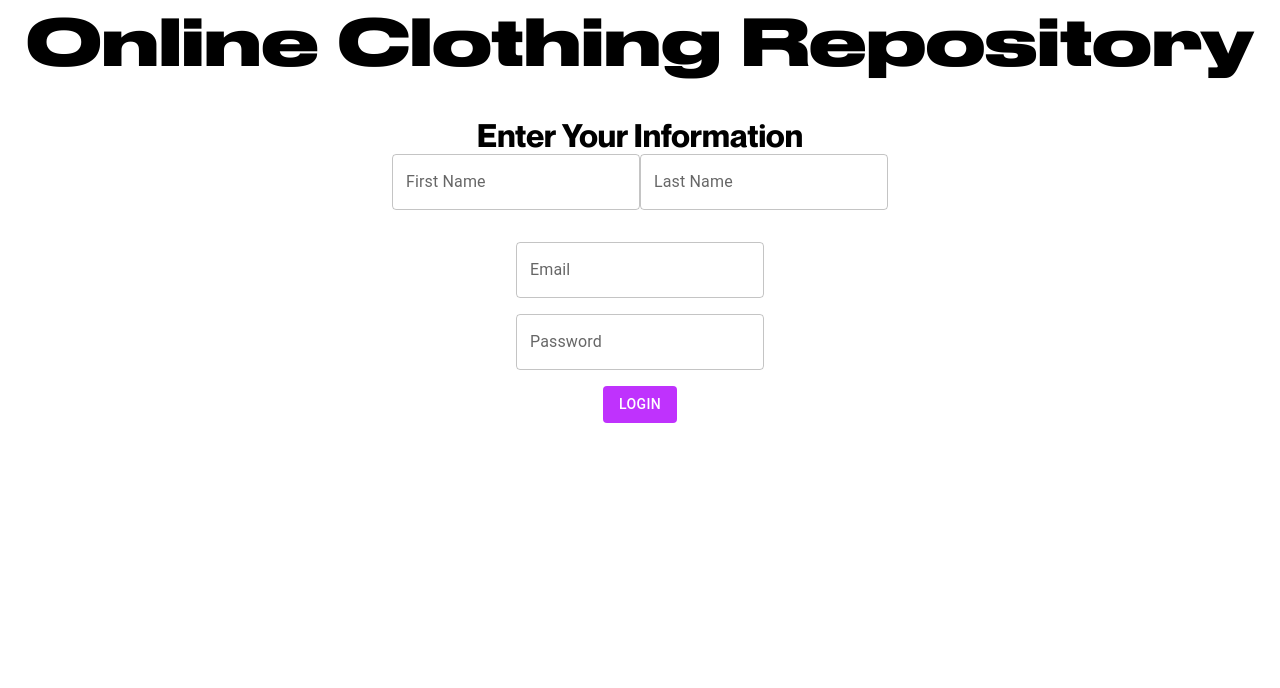
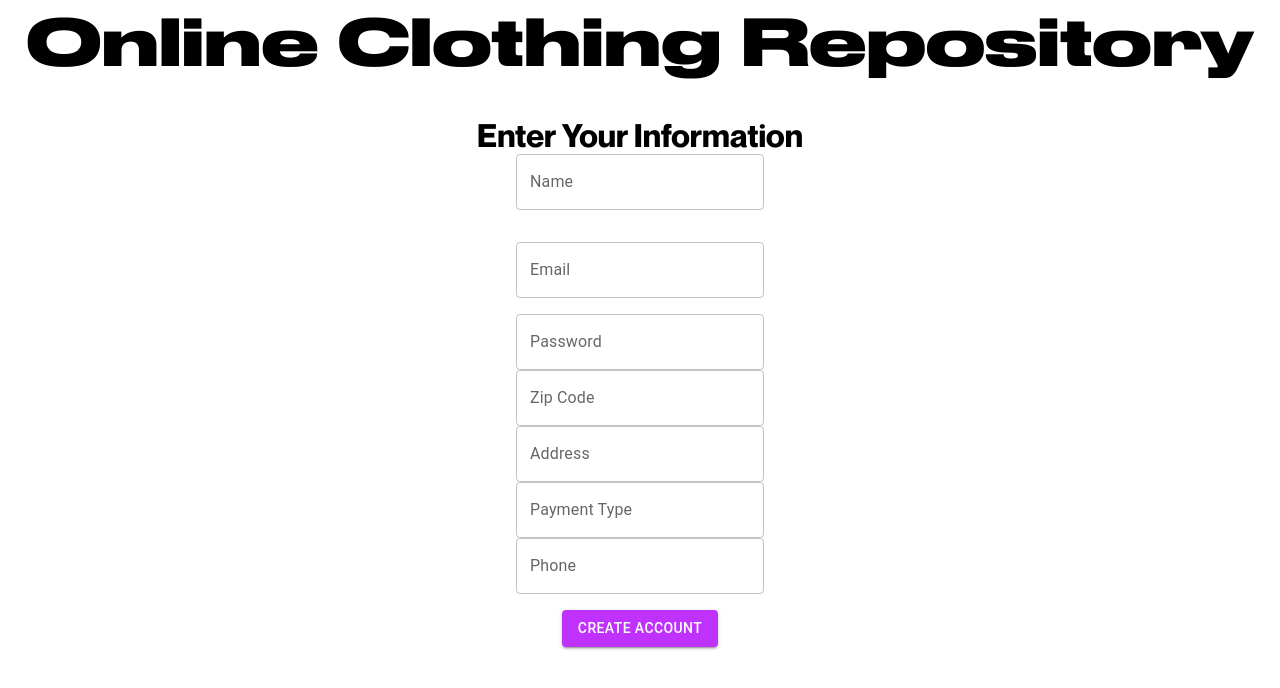
Before and after one commit to arturovilla/CSCE_310_OCR_client, a React (Create React App) app: page /signup in a window 1280 px wide. Shown: the top 688 px of the page. Built offline with nearby package versions, Linux system fonts and the light colour scheme.

Commit message:
Adding signup form code

```diff
--- a/src/pages/Signup.js
+++ b/src/pages/Signup.js
@@ -1,20 +1,59 @@
-import React from "react";
+import React, {useState} from "react";
 import "../css/Signup.css";
 import TextField from "@mui/material/TextField";
 import Button from "@mui/material/Button";
-import { Link } from "react-router-dom";
+import { Link, useNavigate} from "react-router-dom";
+import axios from "axios";
 //
 function Signup() {
+	const navigate = useNavigate();
+	const [email, setEmail] = useState('');
+    const [password, setPassword] = useState('');
+	const [name, setName] = useState('');
+	const [zip_code, setZipCode] = useState('');
+    const [payment_type, setPaymentType] = useState('');
+	const [address, setAddress] = useState('');
+	const [phone, setPhone] = useState('');
+
+
+	const handleSubmit = async (e) => {
+		e.preventDefault();
+		var data = JSON.stringify({"email": email,
+		"password": password,
+		"address": address,
+		"name": name,
+		"zip_code": zip_code,
+		"payment_type": payment_type,
+		"phone": phone
+		})
+		const res = await axios.post(
+		  `http://localhost:3001/customer`,
+		  data
+		);
+		if (res.data.name === "error") alert("Error when creating Customer"+ ":" + res.data.detail);
+		else {
+		  alert("A new Customer has been created");
+		  navigate('/home');
+		}
+
+	  };
+
 	return (
 		<div>
 			<div className="Signup__Header">Online Clothing Repository</div>
 			<div className="Signup__SubHeader">Enter Your Information</div>
+			<form onSubmit={handleSubmit}>
 			<div className="Signup__Namefield">
-				<TextField id="outlined-basic" label="First Name" variant="outlined" />
-				<TextField id="outlined-basic" label="Last Name" variant="outlined" />
+				<TextField id="outlined-basic" label="Name" variant="outlined"
+					value={name}
+					onInput={ e=>setName(e.target.value)}
+				/>
 			</div>
 			<div className="Signup__Emailfield">
-				<TextField id="outlined-basic" label="Email" variant="outlined" />
+				<TextField id="outlined-basic" label="Email" variant="outlined"
+					value={email}
+					onInput={ e=>setEmail(e.target.value)}
+				/>
 			</div>
 			<div className="Signup__Passwordfield">
 				<TextField
@@ -22,18 +61,55 @@ function Signup() {
 					label="Password"
 					variant="outlined"
 					type="password"
+					value={password}
+					onInput={ e=>setPassword(e.target.value)}
+				/>
+			</div>
+			<div className="Signup__Zipcode">
+				<TextField
+					id="outlined-basic"
+					label="Zip Code"
+					variant="outlined"
+					value={zip_code}
+					onInput={ e=>setZipCode(e.target.value)}
+				/>
+			</div>
+			<div className="Signup__Address">
+				<TextField
+					id="outlined-basic"
+					label="Address"
+					variant="outlined"
+					value={address}
+					onInput={ e=>setAddress(e.target.value)}
+				/>
+			</div>
+			<div className="Signup__PaymentType">
+				<TextField
+					id="outlined-basic"
+					label="Payment Type"
+					variant="outlined"
+					value={payment_type}
+					onInput={ e=>setPaymentType(e.target.value)}
+				/>
+			</div>
+			<div className="Signup__Phone">
+				<TextField
+					id="outlined-basic"
+					label="Phone"
+					variant="outlined"
+					value={phone}
+					onInput={ e=>setPhone(e.target.value)}
 				/>
 			</div>
 			<div className="Signup__LoginButton">
 				<Button
+					type="submit"
 					variant="contained"
-					disableElevation
-					component={Link}
-					to="/home"
 				>
-					Login
+					Create account
 				</Button>
 			</div>
+			</form>
 		</div>
 	);
 }
```
